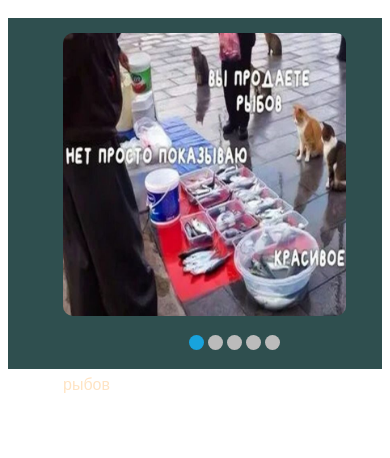
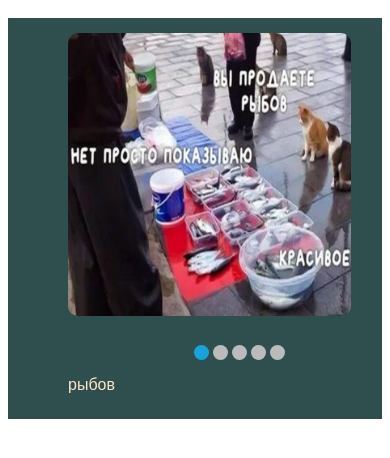
Before and after one commit to srgMet/cssMemSlider, a plain HTML site: page cssMemSlider/index.html in a window 390 px wide. Drawn offline with Linux system fonts and the light colour scheme.

Commit message:
feat: make adaptive ( 15-05-22  20-00)

```diff
--- a/cssMemSlider/src/css/style.css
+++ b/cssMemSlider/src/css/style.css
@@ -6,7 +6,7 @@
 
 #slider{
 	margin: 0 auto;
-   padding: 15px 5px 15px 55px;
+   padding: 15px 0px 55px 60px;
 }
 
 #slides article{
@@ -31,6 +31,7 @@ h4{
 }
 
 article img{
+
    width: 90%;
    border-radius: 10px;
 }
@@ -127,7 +128,7 @@ label{
 }
 
 #active{
-	margin-top: -80px ;
+	margin-top: -70px ;
    margin-left: 40%;
 }
 
```
